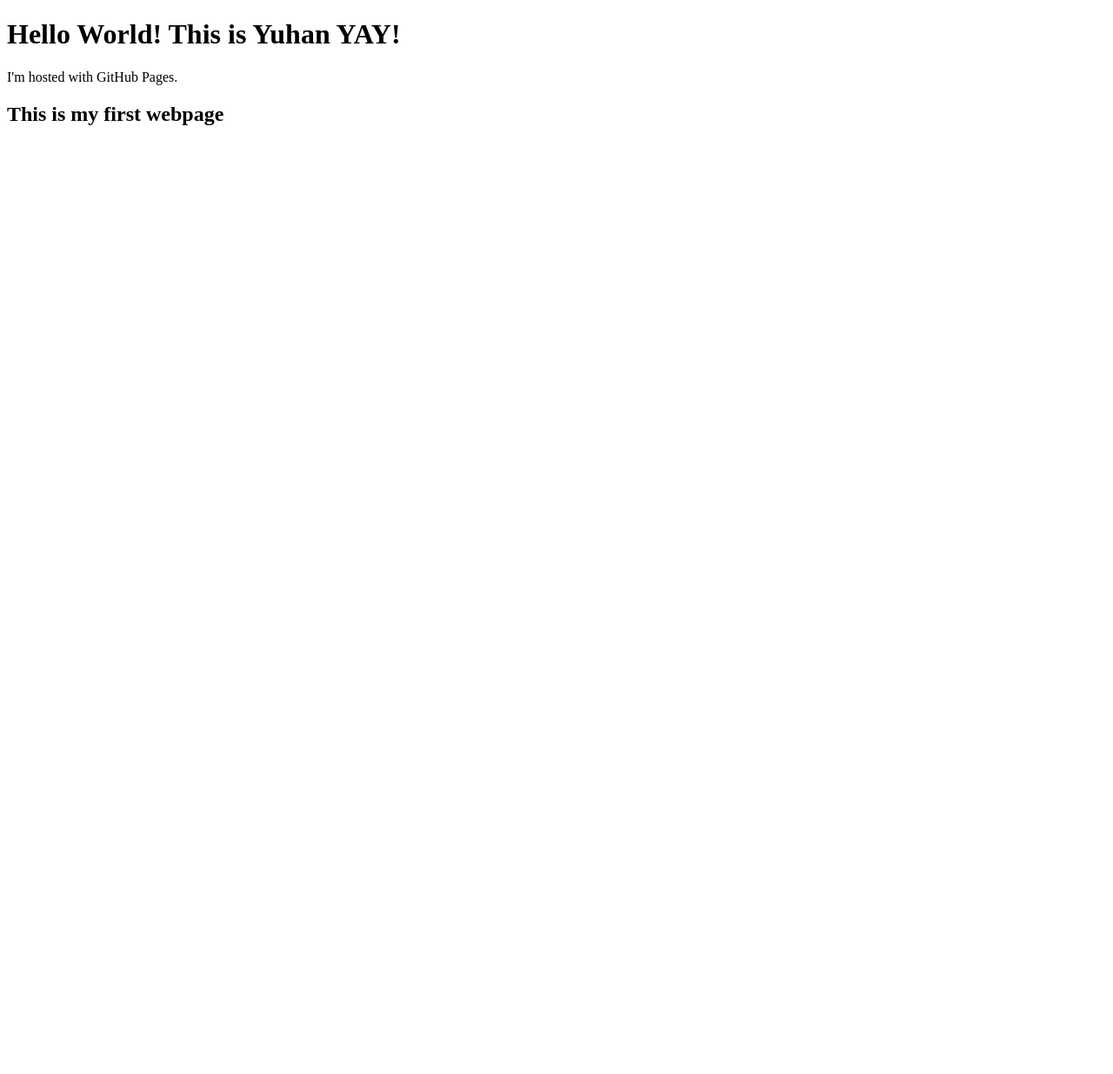
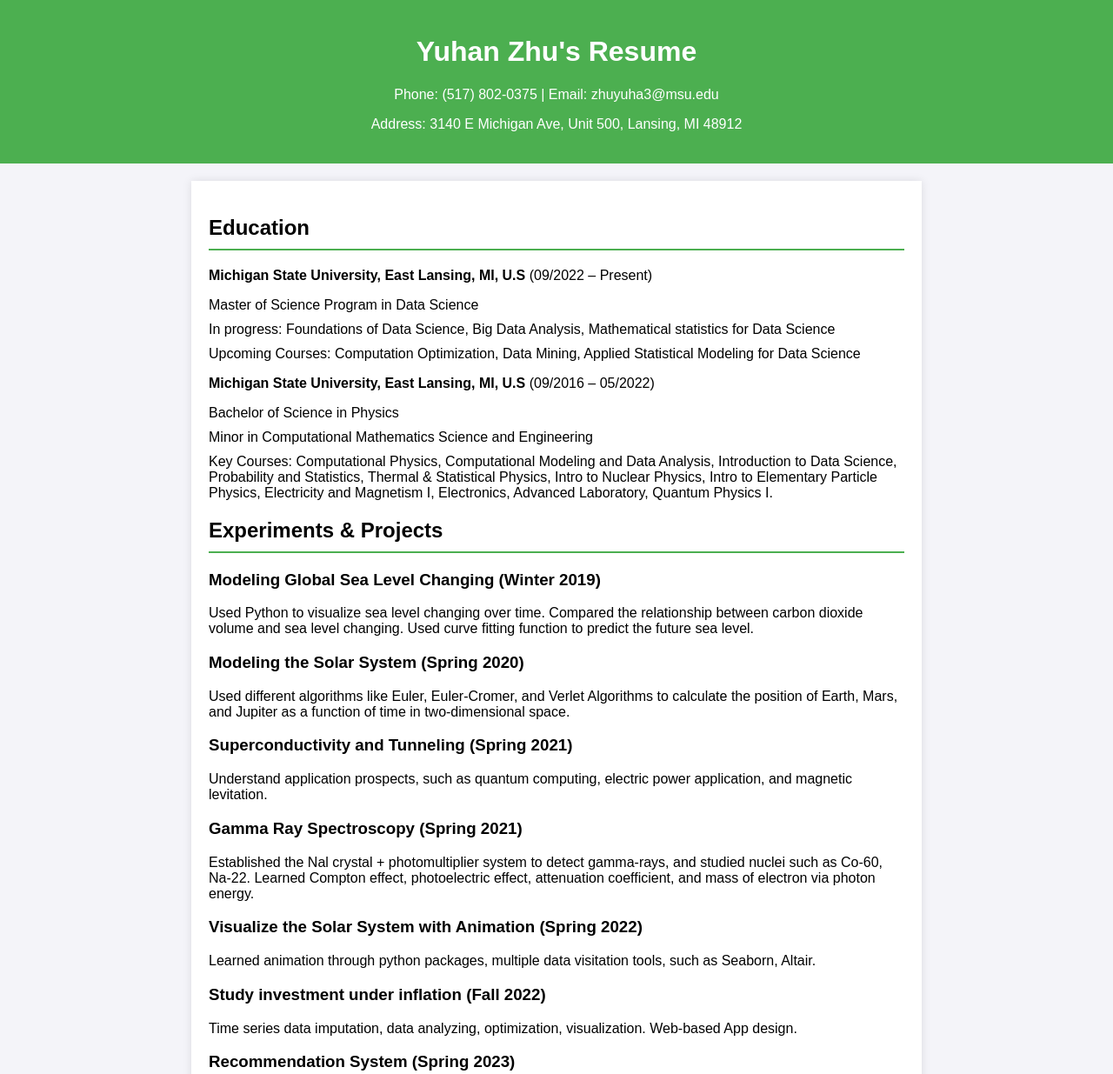
Before and after one commit to YuhanZhu1/PersonalWebsite, a plain HTML site: page index.html in a window 1280 px wide. Shown: the top 1235 px of the page at 87% size. Before the commit the page ends 800 px from the top, so only its background shows below. Drawn offline with Linux system fonts and the light colour scheme.

Commit message:
Second Try, my resume

```diff
--- a/index.html
+++ b/index.html
@@ -1,8 +1,114 @@
 <!DOCTYPE html>
-<html>
+<html lang="en">
+<head>
+    <meta charset="UTF-8">
+    <meta name="viewport" content="width=device-width, initial-scale=1.0">
+    <title>Yuhan Zhu's Resume</title>
+    <style>
+        body {
+            font-family: Arial, sans-serif;
+            margin: 0;
+            padding: 0;
+            display: flex;
+            flex-direction: column;
+            align-items: center;
+            background-color: #f4f4f9;
+        }
+
+        header {
+            background-color: #4CAF50;
+            color: white;
+            padding: 20px;
+            width: 100%;
+            text-align: center;
+        }
+
+        main {
+            padding: 20px;
+            max-width: 800px;
+            width: 100%;
+            background-color: white;
+            box-shadow: 0 0 10px rgba(0, 0, 0, 0.1);
+            margin-top: 20px;
+        }
+
+        section {
+            margin-bottom: 20px;
+        }
+
+        h2 {
+            border-bottom: 2px solid #4CAF50;
+            padding-bottom: 10px;
+        }
+
+        ul {
+            list-style-type: none;
+            padding: 0;
+        }
+
+        ul li {
+            margin-bottom: 10px;
+        }
+
+        footer {
+            background-color: #f1f1f1;
+            padding: 10px;
+            width: 100%;
+            text-align: center;
+            margin-top: 20px;
+        }
+    </style>
+</head>
 <body>
-<h1>Hello World! This is Yuhan YAY!</h1>
-<p>I'm hosted with GitHub Pages.</p>
-<h2>This is my first webpage</h2>
+    <header>
+        <h1>Yuhan Zhu's Resume</h1>
+        <p>Phone: (517) 802-0375 | Email: zhuyuha3@msu.edu</p>
+        <p>Address: 3140 E Michigan Ave, Unit 500, Lansing, MI 48912</p>
+    </header>
+    <main>
+        <section id="education">
+            <h2>Education</h2>
+            <p><strong>Michigan State University, East Lansing, MI, U.S</strong> (09/2022 – Present)</p>
+            <ul>
+                <li>Master of Science Program in Data Science</li>
+                <li>In progress: Foundations of Data Science, Big Data Analysis, Mathematical statistics for Data Science</li>
+                <li>Upcoming Courses: Computation Optimization, Data Mining, Applied Statistical Modeling for Data Science</li>
+            </ul>
+            <p><strong>Michigan State University, East Lansing, MI, U.S</strong> (09/2016 – 05/2022)</p>
+            <ul>
+                <li>Bachelor of Science in Physics</li>
+                <li>Minor in Computational Mathematics Science and Engineering</li>
+                <li>Key Courses: Computational Physics, Computational Modeling and Data Analysis, Introduction to Data Science, Probability and Statistics, Thermal & Statistical Physics, Intro to Nuclear Physics, Intro to Elementary Particle Physics, Electricity and Magnetism I, Electronics, Advanced Laboratory, Quantum Physics I.</li>
+            </ul>
+        </section>
+        <section id="projects">
+            <h2>Experiments & Projects</h2>
+            <h3>Modeling Global Sea Level Changing (Winter 2019)</h3>
+            <p>Used Python to visualize sea level changing over time. Compared the relationship between carbon dioxide volume and sea level changing. Used curve fitting function to predict the future sea level.</p>
+            <h3>Modeling the Solar System (Spring 2020)</h3>
+            <p>Used different algorithms like Euler, Euler-Cromer, and Verlet Algorithms to calculate the position of Earth, Mars, and Jupiter as a function of time in two-dimensional space.</p>
+            <h3>Superconductivity and Tunneling (Spring 2021)</h3>
+            <p>Understand application prospects, such as quantum computing, electric power application, and magnetic levitation.</p>
+            <h3>Gamma Ray Spectroscopy (Spring 2021)</h3>
+            <p>Established the Nal crystal + photomultiplier system to detect gamma-rays, and studied nuclei such as Co-60, Na-22. Learned Compton effect, photoelectric effect, attenuation coefficient, and mass of electron via photon energy.</p>
+            <h3>Visualize the Solar System with Animation (Spring 2022)</h3>
+            <p>Learned animation through python packages, multiple data visitation tools, such as Seaborn, Altair.</p>
+            <h3>Study investment under inflation (Fall 2022)</h3>
+            <p>Time series data imputation, data analyzing, optimization, visualization. Web-based App design.</p>
+            <h3>Recommendation System (Spring 2023)</h3>
+            <p>Big data analyzing, user-based and item-based recommendation algorithm. Used Sklearn, Cluster Analysis.</p>
+        </section>
+        <section id="skills">
+            <h2>Skills</h2>
+            <ul>
+                <li>R, Python, MATLAB, Mathematica, SQL</li>
+                <li>Visualization, Data imputation, Optimization, Simple Machine Learning</li>
+                <li>Multilingual, photography, hard-working</li>
+            </ul>
+        </section>
+    </main>
+    <footer>
+        <p>Contact: zhuyuha3@msu.edu</p>
+    </footer>
 </body>
 </html>
```
